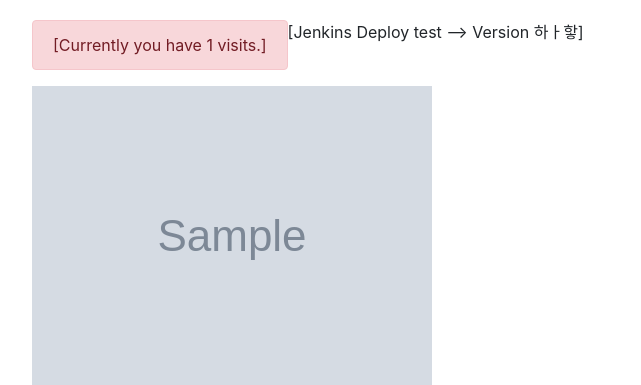
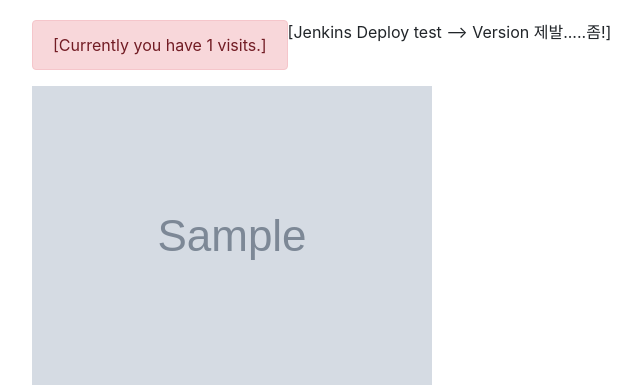
Before and after one commit to hykeegj/web-count, a Flask app: template templates/index.html in a window 1280 px wide. Shown: the part 101-486 px from the top of the page, without its empty margins (23-664 px from the left). Run offline with Flask 3, Linux system fonts and the light colour scheme; the template is opened without the code that fills it: most values are stand-ins (such as "Sample title", 1, 10 or a date in 2020); grey boxes marked "Sample" are stand-in pictures.

Commit message:
찐막점...

```diff
--- a/templates/index.html
+++ b/templates/index.html
@@ -19,7 +19,7 @@
       <div class="alert alert-danger" role="alert">
         [Currently you have {{visit_count}} visits.]
       </div>
-      <p>[Jenkins Deploy test --> Version 하ㅏ핳]</p>
+      <p>[Jenkins Deploy test --> Version 제발.....좀!]</p>
     </div>
 
     <div class="row">
```
